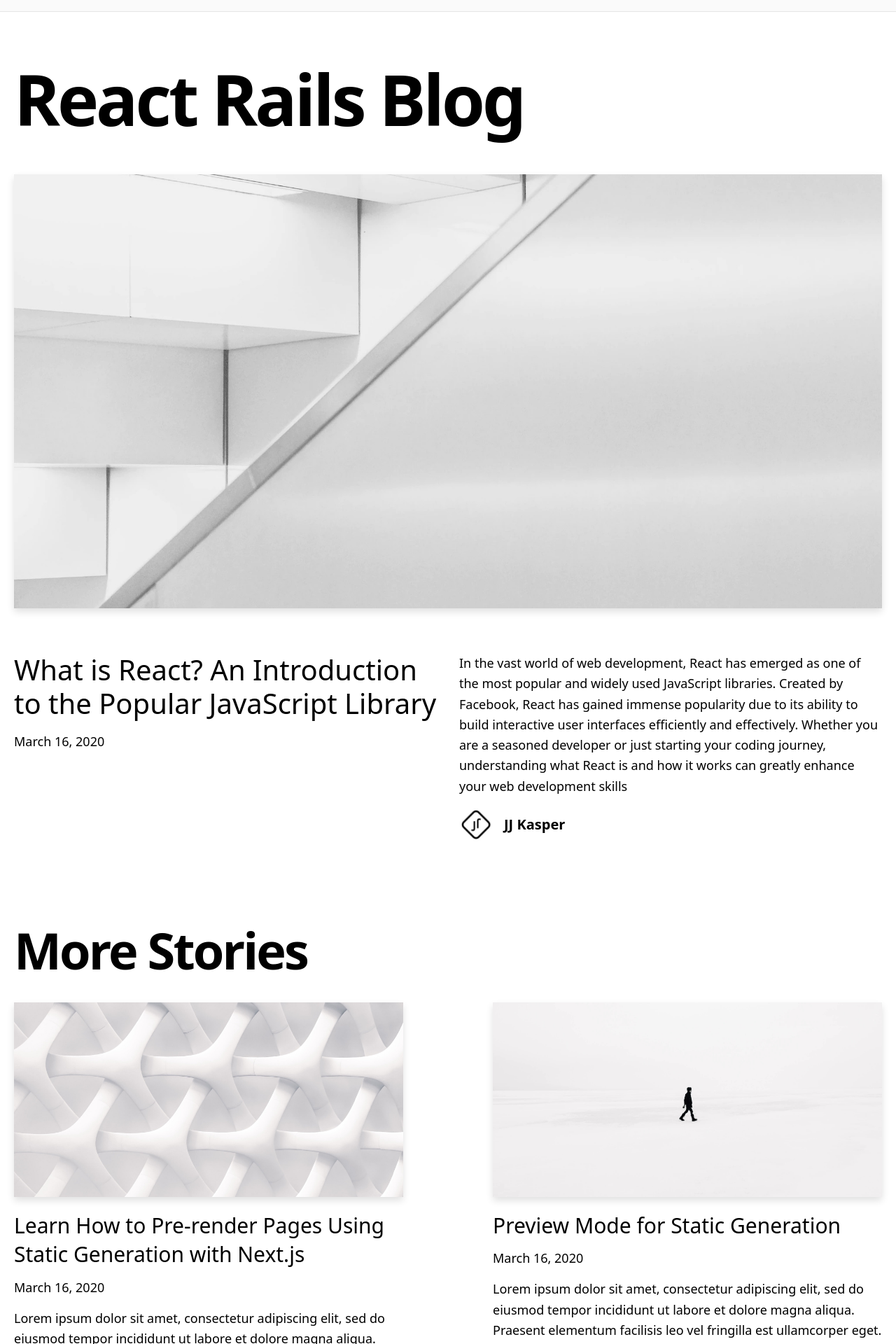
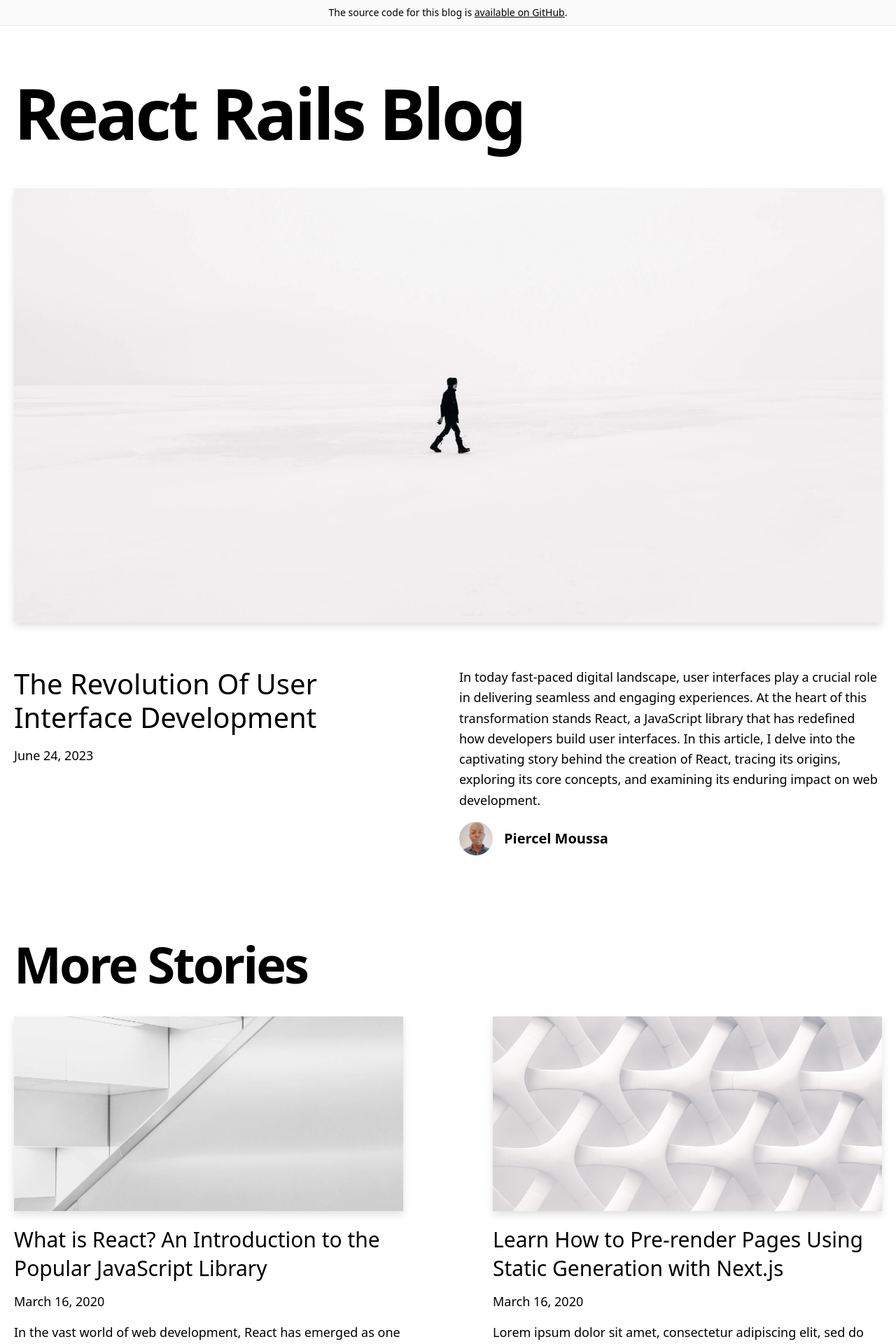
Before and after one commit to Piercel2022/Blog-starter, a Next.js app: page / in a window 1280 px wide. Shown: the top 1920 px of the page at 70% size. Built offline with nearby package versions, Linux system fonts and the light colour scheme.

Commit message:
Add the first post

```diff
--- a/_posts/preview.md
+++ b/_posts/preview.md
@@ -1,19 +1,34 @@
 ---
-title: 'Preview Mode for Static Generation'
-excerpt: 'Lorem ipsum dolor sit amet, consectetur adipiscing elit, sed do eiusmod tempor incididunt ut labore et dolore magna aliqua. Praesent elementum facilisis leo vel fringilla est ullamcorper eget. At imperdiet dui accumsan sit amet nulla facilities morbi tempus.'
+title: 'The  Revolution Of User Interface Development'
+excerpt: 'In today fast-paced digital landscape, user interfaces play a crucial role in delivering seamless and engaging experiences. At the heart of this transformation stands React, a JavaScript library that has redefined how developers build user interfaces. In this article, I delve into the captivating story behind the creation of React, tracing its origins, exploring its core concepts, and examining its enduring impact on web development.'
 coverImage: '/assets/blog/preview/cover.jpg'
-date: '2020-03-16T05:35:07.322Z'
+date: '2023-06-24T22:35:07.322Z'
 author:
-  name: Joe Haddad
-  picture: '/assets/blog/authors/joe.jpeg'
+  name: Piercel Moussa
+  picture: '/assets/blog/authors/me.jpg'
 ogImage:
   url: '/assets/blog/preview/cover.jpg'
 ---
 
-Lorem ipsum dolor sit amet, consectetur adipiscing elit, sed do eiusmod tempor incididunt ut labore et dolore magna aliqua. Praesent elementum facilisis leo vel fringilla est ullamcorper eget. At imperdiet dui accumsan sit amet nulla facilities morbi tempus. Praesent elementum facilisis leo vel fringilla. Congue mauris rhoncus aenean vel. Egestas sed tempus urna et pharetra pharetra massa massa ultricies.
+Background and Motivation:
+The inception of React can be traced back to the challenges encountered by Facebook's engineering team in the early 2010s. As the social media giant's user base swelled, maintaining complex UIs across multiple platforms became increasingly cumbersome. The need for a solution to streamline UI development and enhance maintainability sparked the journey that would lead to React.
 
-Venenatis cras sed felis eget velit. Consectetur libero id faucibus nisl tincidunt. Gravida in fermentum et sollicitudin ac orci phasellus egestas tellus. Volutpat consequat mauris nunc congue nisi vitae. Id aliquet risus feugiat in ante metus dictum at tempor. Sed blandit libero volutpat sed cras. Sed odio morbi quis commodo odio aenean sed adipiscing. Velit euismod in pellentesque massa placerat. Mi bibendum neque egestas congue quisque egestas diam in arcu. Nisi lacus sed viverra tellus in. Nibh cras pulvinar mattis nunc sed. Luctus accumsan tortor posuere ac ut consequat semper viverra. Fringilla ut morbi tincidunt augue interdum velit euismod.
+The Birth of React:
+At the helm of React's creation was Jordan Walke, a visionary software engineer at Facebook. Drawing inspiration from his experiments with XHP, a PHP extension facilitating reusable UI components, Walke sought to replicate the component-based approach in JavaScript. Thus, React was born, and its first deployments on Facebook's News Feed and Instagram proved its potential for transforming UI development.
 
-## Lorem Ipsum
+Key Concepts and Features:
+React introduced game-changing concepts that propelled it to the forefront of UI development. The virtual DOM emerged as a powerful tool, allowing React to efficiently update and render UI components by operating on an in-memory representation. This approach significantly improved performance and revolutionized the way developers thought about rendering.
 
-Tristique senectus et netus et malesuada fames ac turpis. Ridiculous mus mauris vitae ultricies leo integer malesuada nunc vel. In mollis nunc sed id semper. Egestas tellus rutrum tellus pellentesque. Phasellus vestibulum lorem sed risus ultricies tristique nulla. Quis blandit turpis cursus in hac habitasse platea dictumst quisque. Eros donec ac odio tempor orci dapibus ultrices. Aliquam sem et tortor consequat id porta nibh. Adipiscing elit duis tristique sollicitudin nibh sit amet commodo nulla. Diam vulputate ut pharetra sit amet. Ut tellus elementum sagittis vitae et leo. Arcu non odio euismod lacinia at quis risus sed vulputate.
+Furthermore, React embraced a one-way data flow, ensuring predictable code by facilitating unidirectional data changes from parent components to children. This approach mitigated unexpected side effects and made debugging and code maintenance more manageable. React's component-based architecture and the intuitive JSX syntax further enhanced its appeal, empowering developers to build reusable, declarative UI components.
+
+Open-Source and Community Adoption:
+Recognizing the potential of React beyond Facebook, the company released it as an open-source project in 2013. This pivotal decision sparked an enthusiastic response from the development community. React quickly gained traction, with companies and developers worldwide adopting it for its performance benefits, component reusability, and the vibrant ecosystem that grew around it.
+
+Evolution and Advancements:
+React's journey did not stop at its initial release. Over the years, the React team and the open-source community have tirelessly contributed to its evolution. Notable updates and improvements have made React even more powerful, ensuring it stays at the forefront of modern web development. React Native, an extension of React for building native mobile applications, further expanded React's reach beyond the web.
+
+Impact and Future:
+React's impact on web development cannot be overstated. Its component-based paradigm has influenced the industry, with many frameworks and libraries embracing similar approaches. React's performance optimizations and developer-friendly features have made it a go-to choice for building scalable and maintainable UIs. As the web continues to evolve, React's future looks bright, with potential advancements and integrations waiting to be discovered.
+
+Conclusion:
+The creation of React marked a pivotal moment in the evolution of user interface development. Through the visionary efforts of Jordan Walke and the collaborative spirit of the open-source community, React emerged as a game-changing library, redefining how we build UIs. Its virtual DOM, one-way data flow, and component-based architecture have laid the foundation for modern web development practices. As we navigate the ever-changing digital landscape, React stands as a testament to the power of innovation, collaboration, and a relentless pursuit of excellence.
--- a/components/alert.tsx
+++ b/components/alert.tsx
@@ -1,25 +1,42 @@
 import Container from './container'
 import cn from 'classnames'
+import { EXAMPLE_PATH } from '../lib/constants'
 
-type Props = {
-  preview?: boolean
-}
-
-const Alert = ({ preview }: Props) => {
+export default function Alert({ preview }) {
   return (
     <div
       className={cn('border-b', {
-        'bg-neutral-800 border-neutral-800 text-white': preview,
-        'bg-neutral-50 border-neutral-200': !preview,
+        'bg-accent-7 border-accent-7 text-white': preview,
+        'bg-accent-1 border-accent-2': !preview,
       })}
     >
       <Container>
         <div className="py-2 text-sm text-center">
-
+          {preview ? (
+            <>
+              This page is a preview.{' '}
+              <a
+                href="/api/exit-preview"
+                className="underline transition-colors duration-200 hover:text-cyan"
+              >
+                Click here
+              </a>{' '}
+              to exit preview mode.
+            </>
+          ) : (
+            <>
+              The source code for this blog is{' '}
+              <a
+                href={`https://github.com/Piercel2022/${EXAMPLE_PATH}`}
+                className="underline transition-colors duration-200 hover:text-success"
+              >
+                available on GitHub
+              </a>
+              .
+            </>
+          )}
         </div>
       </Container>
     </div>
   )
 }
-
-export default Alert
--- a/components/post-title.tsx
+++ b/components/post-title.tsx
@@ -6,7 +6,7 @@ type Props = {
 
 const PostTitle = ({ children }: Props) => {
   return (
-    <h1 className="text-5xl md:text-7xl lg:text-8xl font-bold tracking-tighter leading-tight md:leading-none mb-12 text-center md:text-left">
+    <h1 className="mb-12 text-5xl leading-tight tracking-tighter text-center md:text-7xl lg:text-8xl font-11 md:leading-none md:text-left">
       {children}
     </h1>
   )
```
Also changed, not shown: public/assets/blog/authors/me.jpg (added).
